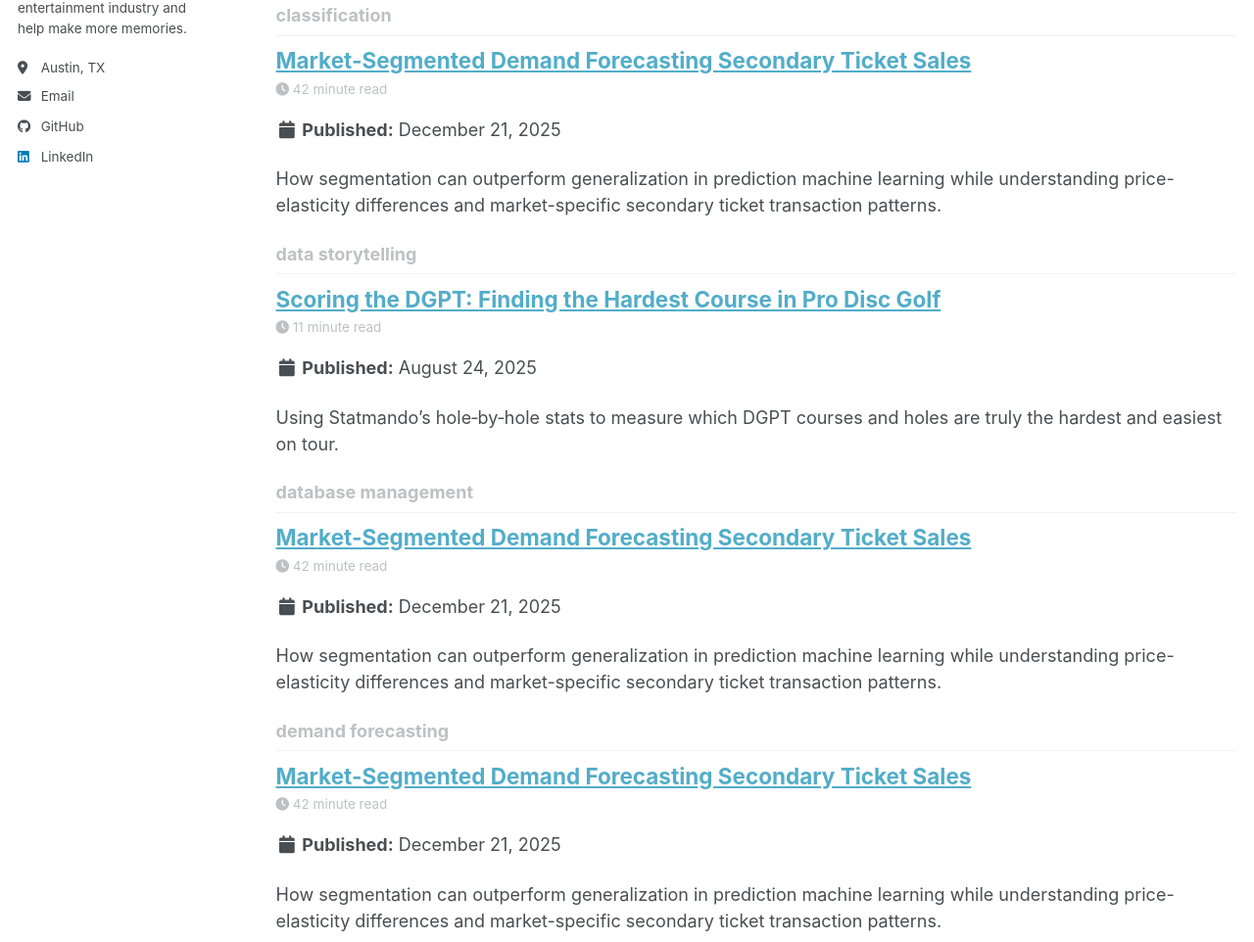
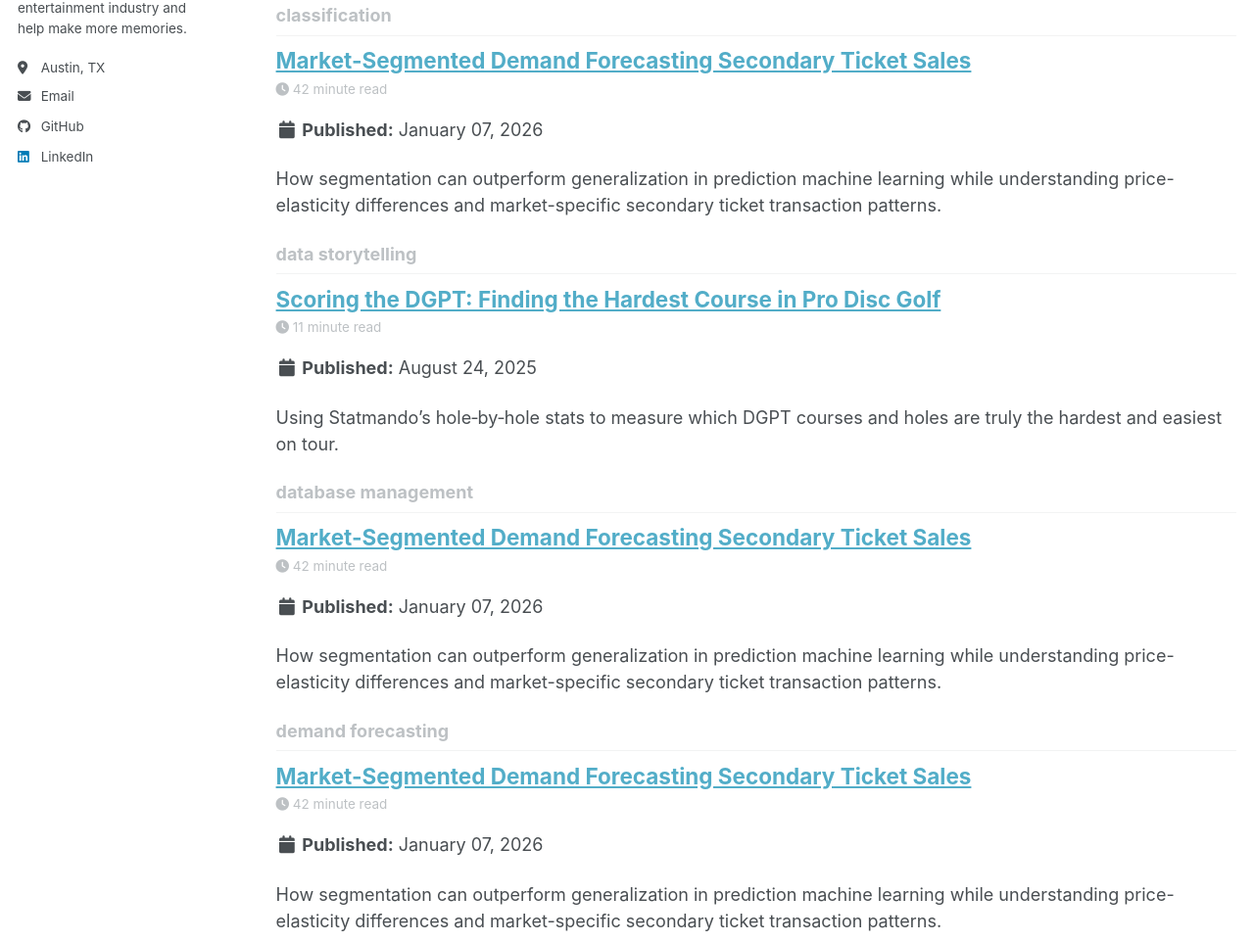
Before and after one commit to tommygarner/tommygarner.github.io, a Jekyll site: the page built from _pages/tag-archive.html, in a window 1280 px wide and 1400 px high. Shown: the part 391-1353 px from the top of the window at 98% size. Built offline with Jekyll 4.4.1, drawn with Linux system fonts in a browser that asks for light colours; a script bundle is joined from its source files by our own code; library files that are not in the unit come from our copies; some of the changed text lies outside the part shown.

Commit message:
Update 2025-12-21-seatdata-io.md

```diff
--- a/_posts/2025-12-21-seatdata-io.md
+++ b/_posts/2025-12-21-seatdata-io.md
@@ -1,7 +1,7 @@
 ---
 layout: single
 title: "Market-Segmented Demand Forecasting Secondary Ticket Sales"
-date: 2025-12-21
+date: 2026-01-07
 description: "Using SeatData.io Secondary Ticket Sales and Machine Learning Models to Predict Total Sales for the Subsequent Week"
 author_profile: true
 toc: true
```
